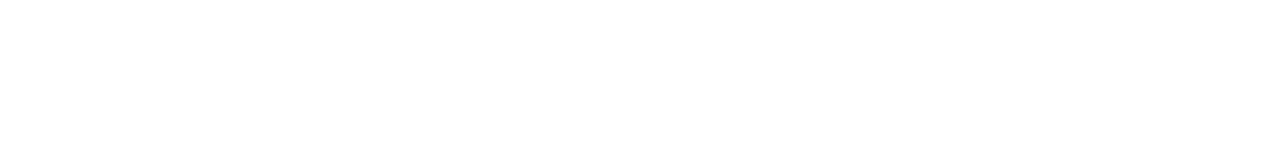
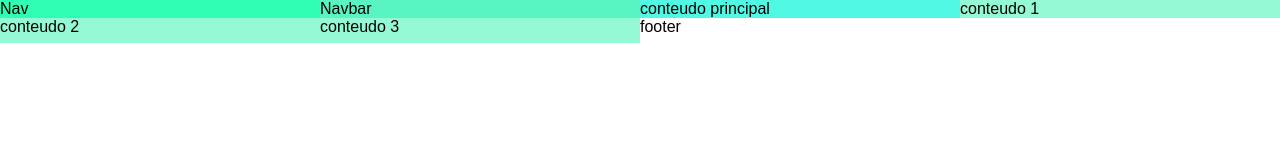
Before and after one commit to hirusunshine/grid-design-responsive, a plain HTML site: page index.html in a window 1280 px wide. Drawn offline with Linux system fonts and the light colour scheme.

Commit message:
CSS Grid: Iniciando a determinção de colunas e linhas

```diff
--- a/css/style.css
+++ b/css/style.css
@@ -4,3 +4,20 @@
 	font-family: sans-serif;
 
 }
+.conteiner-grid{
+	display: grid;
+	grid-template-columns: repeat(4, 1fr);
+	grid-template-rows: 0.2fr 1.4fr 1fr 0.8fr;
+}
+.nav{
+	background-color: #2EFFB3;
+}
+.navbar{
+	background-color: #58F5C3;
+}
+.conteudo-principal{
+	background-color: #4FF9E3;
+}
+.conteudo1, .conteudo2,.conteudo3{
+	background-color: #94FAD5;
+}
--- a/index.html
+++ b/index.html
@@ -7,6 +7,14 @@
 	<link rel="stylesheet" type="text/css" href="css/style.css">
 </head>
 <body>
-
+	<div class="conteiner-grid">
+		<div class="nav">Nav</div>
+		<div class="navbar">Navbar</div>
+		<div class="conteudo-principal">conteudo principal</div>
+		<div class="conteudo1">conteudo 1</div>
+		<div class="conteudo2">conteudo 2</div>
+		<div class="conteudo3">conteudo 3</div>
+		<div class="footer">footer</div>
+	</div>
 </body>
 </html>
```
